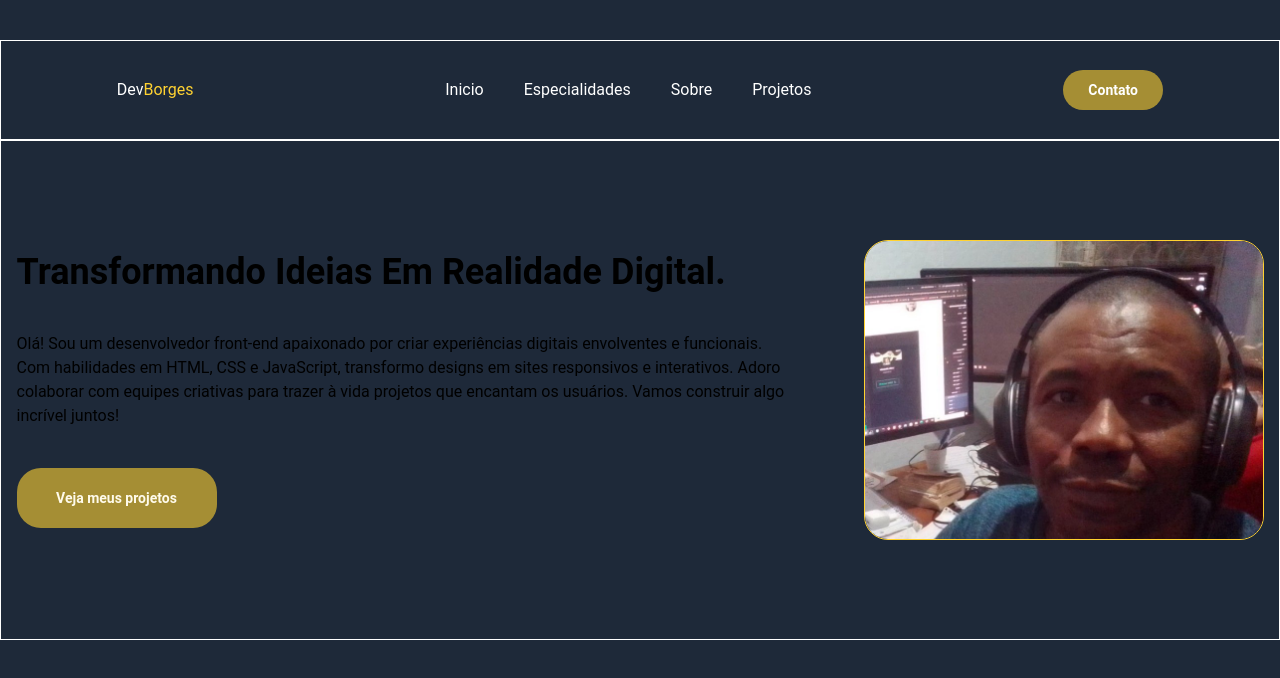
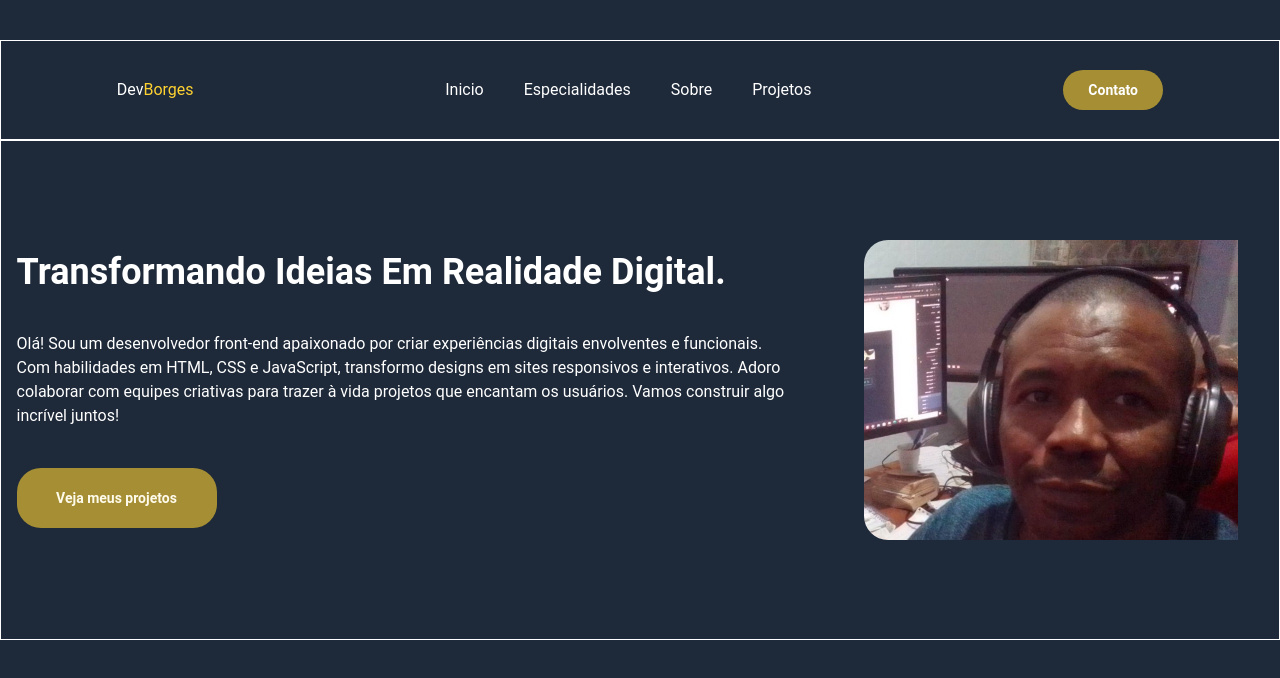
Before and after one commit to Paulo-Borges/reactPortifolio, a React (Vite) app: page / in a window 1280 px wide. Shown: the top 678 px of the page. Built offline with nearby package versions, Linux system fonts and the light colour scheme.

Commit message:
feat: animations on main

```diff
--- a/src/App.tsx
+++ b/src/App.tsx
@@ -6,10 +6,10 @@ function App() {
       <Header />
       <div className="flex justify-around items-center pt-28 w-[1280px] h-[500px] gap-9 border border-white">
         <main className="flex flex-col w-[780px] mt-20 justify-start items-start text-center gap-10">
-          <h1 className="flex capitalize text-4xl font-bold my-10 ">
+          <h1 className="flex capitalize text-4xl font-bold my-10 text-white ">
             Transformando ideias em realidade digital.
           </h1>
-          <p className="flex items-start text-start">
+          <p className="flex items-start text-start text-white">
             Olá! Sou um desenvolvedor front-end apaixonado por criar
             experiências digitais envolventes e funcionais. Com habilidades em
             HTML, CSS e JavaScript, transformo designs em sites responsivos e
@@ -28,8 +28,12 @@ function App() {
             </button>
           </div>
         </main>
-        <div className="w-[400px] h-[300px] rounded-3xl overflow-hidden border-1 border-amber-300">
-          <img src="../public/Borges.jpg" alt="Desenvolvedor" />
+        <div className="w-[400px] h-[300px] rounded-3xl overflow-hidden ">
+          <img
+            src="./Borges.jpg"
+            alt="Desenvolvedor"
+            className="animate-flutuar relative"
+          />
         </div>
       </div>
     </>
--- a/src/index.css
+++ b/src/index.css
@@ -1,4 +1,16 @@
 @import "tailwindcss";
+
+@theme {
+  --animate-flutuar: flutuar 2s ease-in-out infinite alternate;
+  @keyframes flutuar {
+    0% {
+      right: 0;
+    }
+    100% {
+      right: 30px;
+    }
+  }
+}
 
 * {
   margin: 0;
```
